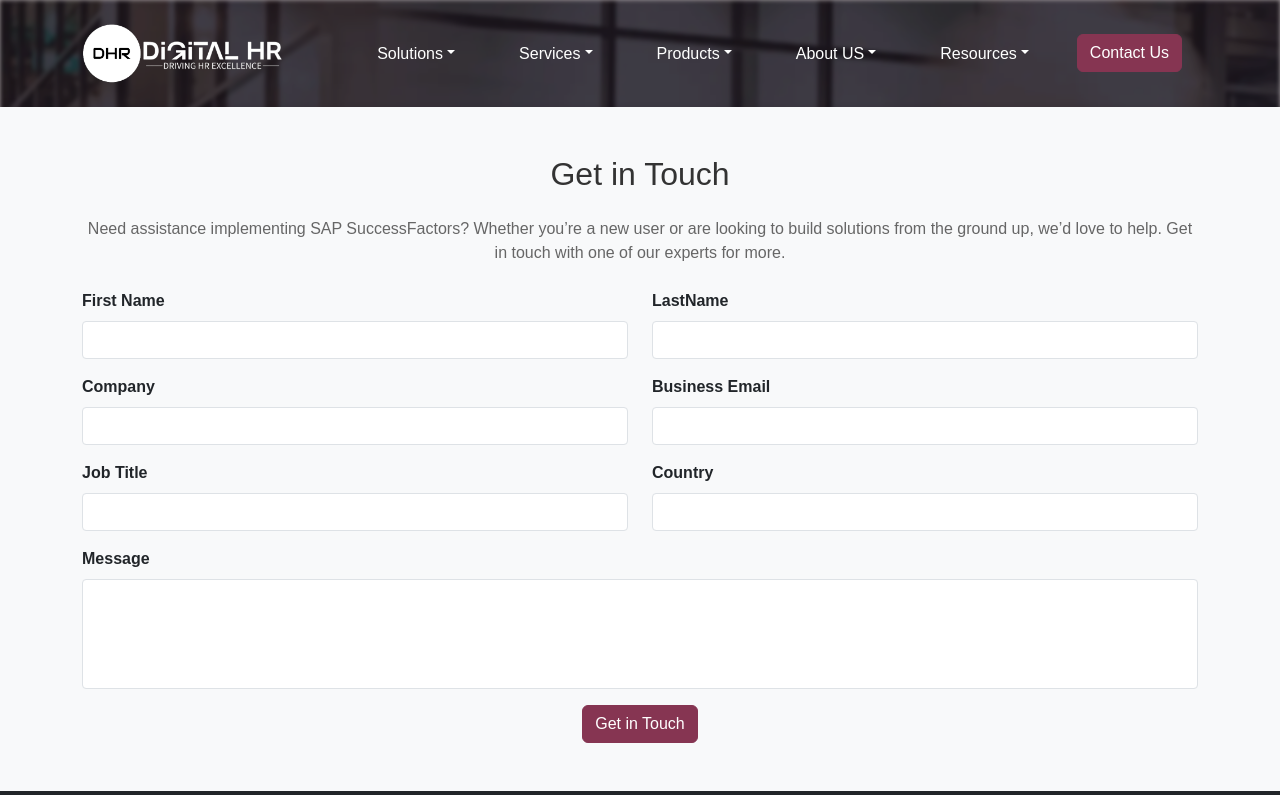
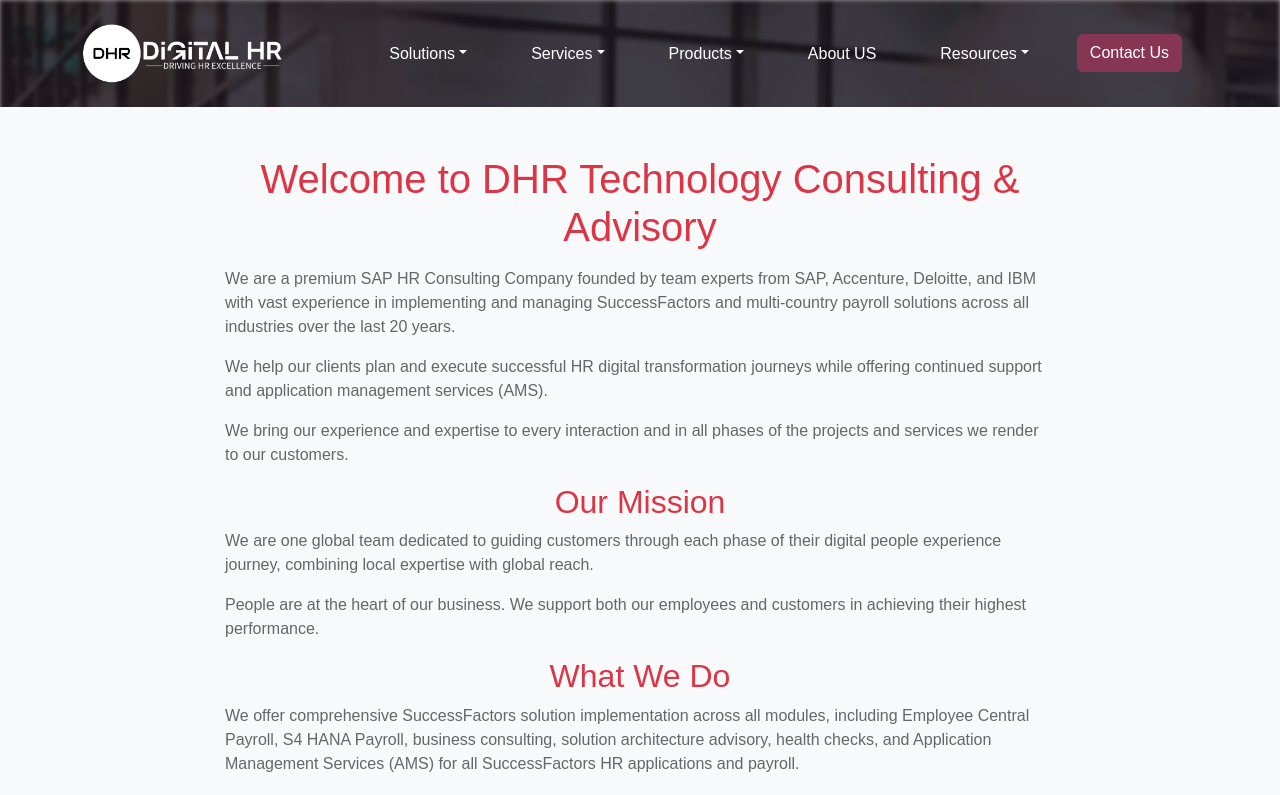
Before and after one commit to sahootapaswini/digihrtech, a React (Vite) app: page /about-us in a window 1280 px wide. Shown: the top 795 px of the page. Built offline with nearby package versions, Linux system fonts and the light colour scheme.

Commit message:
4thsep 1.30pm

```diff
--- a/src/App.tsx
+++ b/src/App.tsx
@@ -9,6 +9,7 @@
 import ServiceContent from "./components/ServiceContent/ServiceContent";
 import BlogList from "./components/BlogList/BlogList";
 import WorkforceManagement from "./components/BlogList/components/WorkforceManagement/WorkforceManagement";
+import AboutUs from "./components/AboutUs/AboutUs";
 
 function App() {
   const [count, setCount] = useState(0);
@@ -20,6 +21,7 @@
         <Routes>
           <Route path="/" element={<HomeCombined />} />
           <Route path="/solutions/*" element={<ServiceContent />} />
+          <Route path="/about-us/*" element={<AboutUs />} />
           <Route path="/blogs/*" element={<BlogList />} />
         </Routes>
       </main>
--- /dev/null
+++ b/src/components/AboutUs/AboutUs.module.css
@@ -0,0 +1 @@
+.AboutUs { /* Add your component styles here */ }
--- /dev/null
+++ b/src/components/AboutUs/AboutUs.tsx
@@ -0,0 +1,68 @@
+import React from "react";
+import styles from "./AboutUs.module.css";
+
+const AboutUs: React.FC = () => {
+  return (
+    <div className="bg-light">
+      <div className="container py-5">
+        {/* Centering the content with a row */}
+        <div className="row justify-content-center">
+          {/* Setting the column width to 70% (approx. 8 out of 12) */}
+          <div className="col-12 col-md-10">
+            <section className="px-5">
+              <h1 className="text-center text-danger pb-2">
+                Welcome to DHR Technology Consulting & Advisory
+              </h1>
+              <p>
+                We are a premium SAP HR Consulting Company founded by team
+                experts from SAP, Accenture, Deloitte, and IBM with vast
+                experience in implementing and managing SuccessFactors and
+                multi-country payroll solutions across all industries over the
+                last 20 years.
+              </p>
+              <p>
+                We help our clients plan and execute successful HR digital
+                transformation journeys while offering continued support and
+                application management services (AMS).
+              </p>
+              <p>
+                We bring our experience and expertise to every interaction and
+                in all phases of the projects and services we render to our
+                customers.
+              </p>
+            </section>
+            <section className="px-5">
+              <h2 className="text-danger text-center">Our Mission</h2>
+              <p>
+                We are one global team dedicated to guiding customers through
+                each phase of their digital people experience journey, combining
+                local expertise with global reach.
+              </p>
+              <p>
+                People are at the heart of our business. We support both our
+                employees and customers in achieving their highest performance.
+              </p>
+            </section>
+            <section className="px-5">
+              <h2 className="text-danger text-center">What We Do</h2>
+              <p>
+                We offer comprehensive SuccessFactors solution implementation
+                across all modules, including Employee Central Payroll, S4 HANA
+                Payroll, business consulting, solution architecture advisory,
+                health checks, and Application Management Services (AMS) for all
+                SuccessFactors HR applications and payroll.
+              </p>
+              <p>
+                For more details, please visit our{" "}
+                <a href="/solutions">Solutions</a> &{" "}
+                <a href="/sap-successfactors">Services</a> section.
+              </p>
+            </section>
+          </div>
+        </div>
+      </div>
+    </div>
+  );
+};
+
+export default AboutUs;
--- a/src/components/BlogList/BlogList.tsx
+++ b/src/components/BlogList/BlogList.tsx
@@ -16,6 +16,27 @@
   const [selectedCard, setSelectedCard] = useState<string | null>(null);
   const navigate = useNavigate();
   const cardData: CardData[] = [
+    {
+      title: "WORKFORCE",
+      text: "Mastering EU Time Tracking Regulations with SAP SuccessFactors: A Guide for Employers",
+      imgSrc: "/src/assets/images/card.jpg",
+      link: "/blogs/workforce-management",
+      componentName: <WorkforceManagement />,
+    },
+    {
+      title: "WORKFORCE",
+      text: "Mastering EU Time Tracking Regulations with SAP SuccessFactors: A Guide for Employers",
+      imgSrc: "/src/assets/images/card.jpg",
+      link: "/blogs/workforce-management",
+      componentName: <WorkforceManagement />,
+    },
+    {
+      title: "WORKFORCE",
+      text: "Mastering EU Time Tracking Regulations with SAP SuccessFactors: A Guide for Employers",
+      imgSrc: "/src/assets/images/card.jpg",
+      link: "/blogs/workforce-management",
+      componentName: <WorkforceManagement />,
+    },
     {
       title: "WORKFORCE",
       text: "Mastering EU Time Tracking Regulations with SAP SuccessFactors: A Guide for Employers",
--- a/src/components/NavBar/NavBar.tsx
+++ b/src/components/NavBar/NavBar.tsx
@@ -1,12 +1,12 @@
 import React, { useState, useEffect } from "react";
 import "bootstrap/dist/css/bootstrap.min.css";
 import "./NavBar.css";
-import { Link } from "react-router-dom"; // Import Link from react-router-dom
+import { Link } from "react-router-dom";
 
 interface LinkProps {
   label: string;
-  path?: string; // Add a path property for routing
-  sublinks?: { label: string; path: string }[]; // Update sublinks to include path
+  path?: string;
+  sublinks?: { label: string; path: string }[];
 }
 
 const links: LinkProps[] = [
@@ -79,7 +79,6 @@
       { label: "Events", path: "/events" },
     ],
   },
-  { label: "Contact Us", path: "/contact-us" },
 ];
 
 const NavBar: React.FC = () => {
@@ -97,7 +96,6 @@
   useEffect(() => {
     window.addEventListener("scroll", handleScroll);
 
-    // Clean up the event listener on component unmount
     return () => {
       window.removeEventListener("scroll", handleScroll);
     };
@@ -110,26 +108,47 @@
       }`}>
       <div className="container">
         <Link className="navbar-brand" to="/"></Link>
-        <div className="collapse navbar-collapse">
-          <ul className="navbar-nav ms-auto">
-            {links.slice(0, -1).map((link, index) => (
+        <button
+          className="navbar-toggler"
+          type="button"
+          data-bs-toggle="collapse"
+          data-bs-target="#navbarSupportedContent"
+          aria-controls="navbarSupportedContent"
+          aria-expanded="false"
+          aria-label="Toggle navigation">
+          <span className="navbar-toggler-icon"></span>
+        </button>
+        <div
+          className="collapse navbar-collapse justify-content-end"
+          id="navbarSupportedContent">
+          <ul className="navbar-nav mr-auto">
+            {links.map((link, index) => (
               <li
                 key={index}
-                className="nav-item dropdown mx-4"
-                onMouseEnter={() => setActiveIndex(index)}
-                onMouseLeave={() => setActiveIndex(null)}>
+                className={`nav-item${link.sublinks ? " dropdown" : ""} mx-4`}
+                onMouseEnter={() => link.sublinks && setActiveIndex(index)}
+                onMouseLeave={() => link.sublinks && setActiveIndex(null)}>
                 <Link
-                  className="nav-link dropdown-toggle"
+                  className={`nav-link${
+                    link.sublinks ? " dropdown-toggle" : ""
+                  }`}
                   to={link.path || "#"}
                   role="button"
-                  aria-expanded={activeIndex === index ? "true" : "false"}>
+                  aria-expanded={
+                    link.sublinks
+                      ? activeIndex === index
+                        ? "true"
+                        : "false"
+                      : undefined
+                  }>
                   {link.label}
                 </Link>
+                {link.sublinks && (
                   <div
                     className={`dropdown-menu${
                       activeIndex === index ? " show" : ""
                     }`}>
-                  {link.sublinks?.map((sublink, subIndex) => (
+                    {link.sublinks.map((sublink, subIndex) => (
                       <Link
                         key={subIndex}
                         className="dropdown-item"
@@ -138,6 +157,7 @@
                       </Link>
                     ))}
                   </div>
+                )}
               </li>
             ))}
             <li className="nav-item mx-3">
```
Lines whose indentation alone changed are shown as unchanged.
